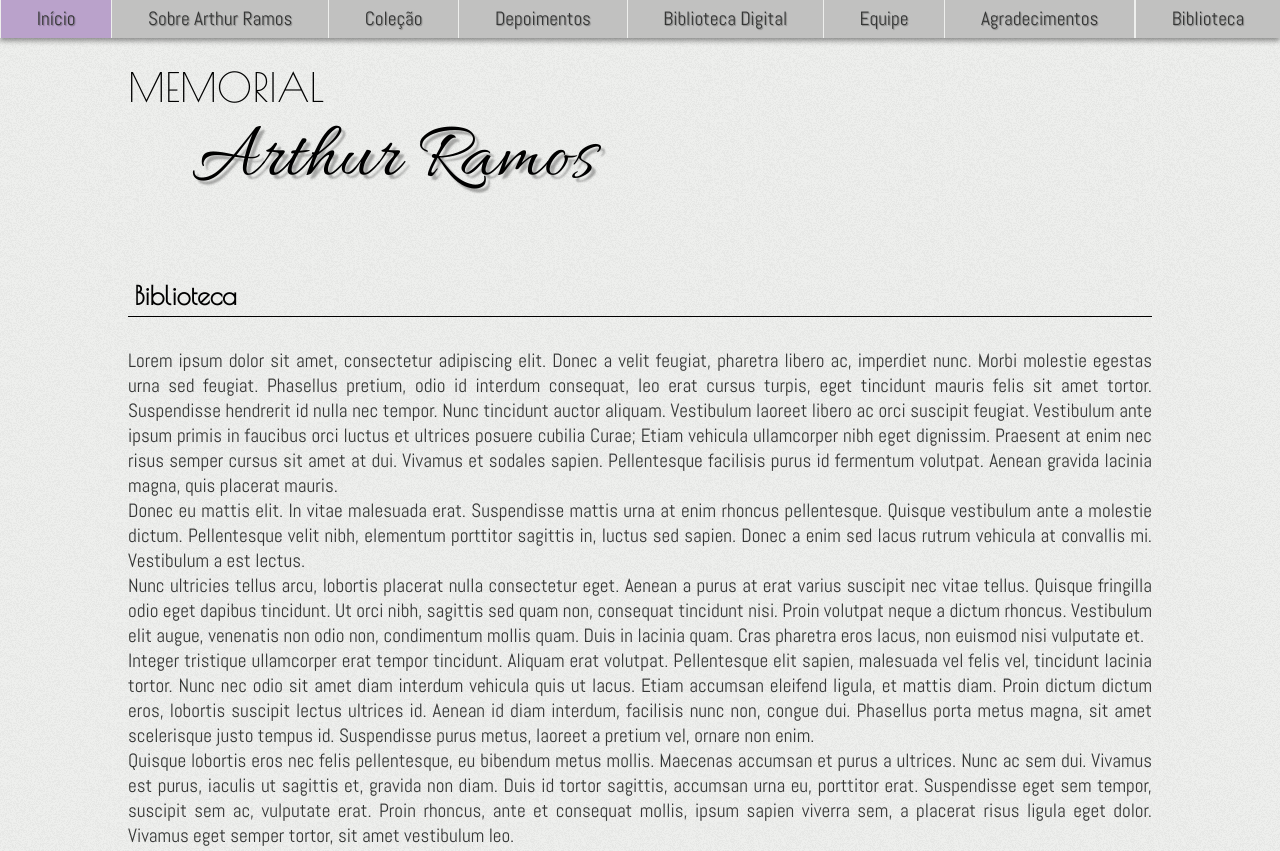
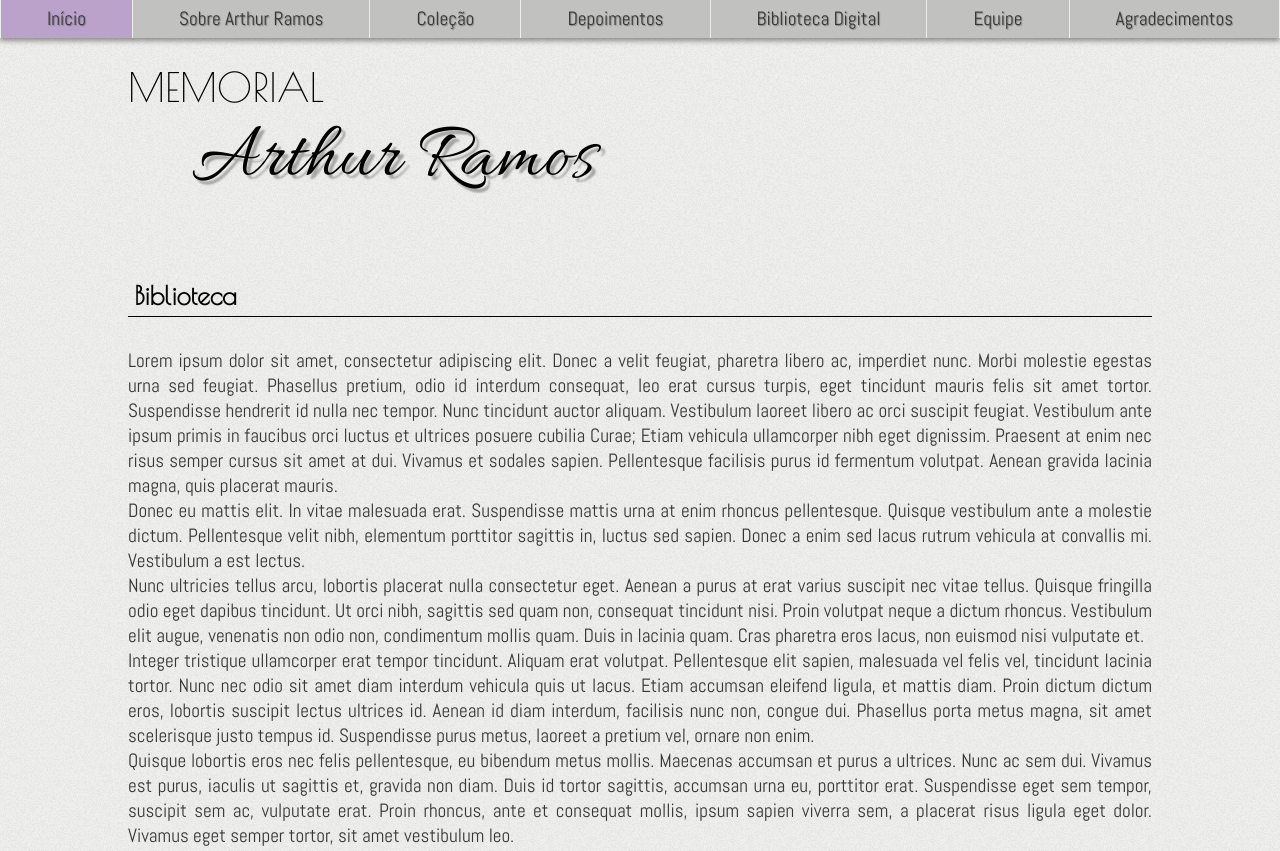
Before and after one commit to adrianopscl/arthur-ramos, a plain HTML site: page biblioteca.html in a window 1280 px wide. Shown: the top 851 px of the page. Drawn offline with nearby package versions, Linux system fonts and the light colour scheme.

Commit message:
tentativa 6

```diff
--- a/biblioteca.html
+++ b/biblioteca.html
@@ -6,12 +6,7 @@
     <meta http-equiv="X-UA-Compatible" content="chrome=1">
     <title>Arthur-ramos by adrianopscl</title>
     <link rel="stylesheet" href="stylesheets/styles.css">
-    <link rel="stylesheet" href="stylesheets/pygment_trac.css">
-    <script src="https://ajax.googleapis.com/ajax/libs/jquery/1.7.1/jquery.min.js"></script>
-    <script src="javascripts/main.js"></script>
-    <!--[if lt IE 9]>
-      <script src="//html5shiv.googlecode.com/svn/trunk/html5.js"></script>
-    <![endif]-->
+
     <meta name="viewport" content="width=device-width, initial-scale=1, user-scalable=no">
 
   </head>
```
Also changed, not shown: colecao.html (+1 -6 lines), depoimentos.html (+1 -6 lines), sobre.html (+1 -6 lines).
